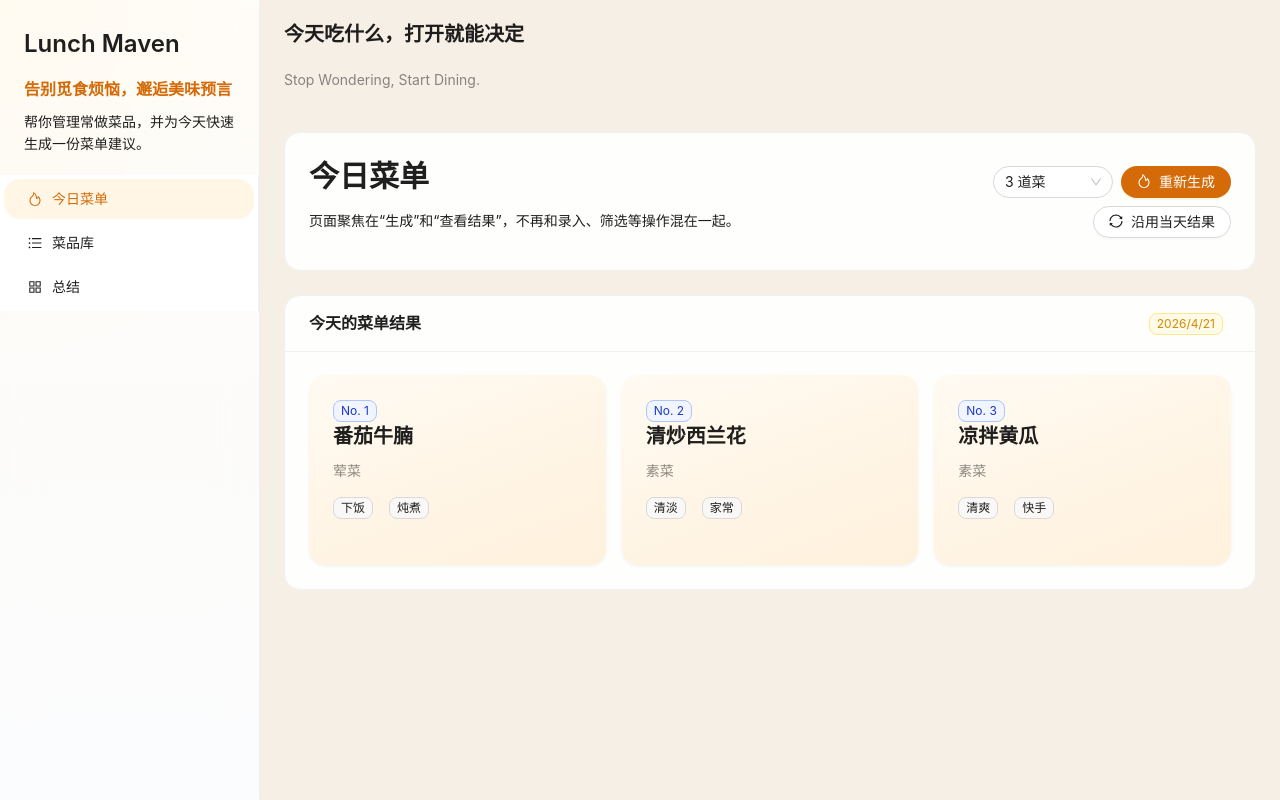
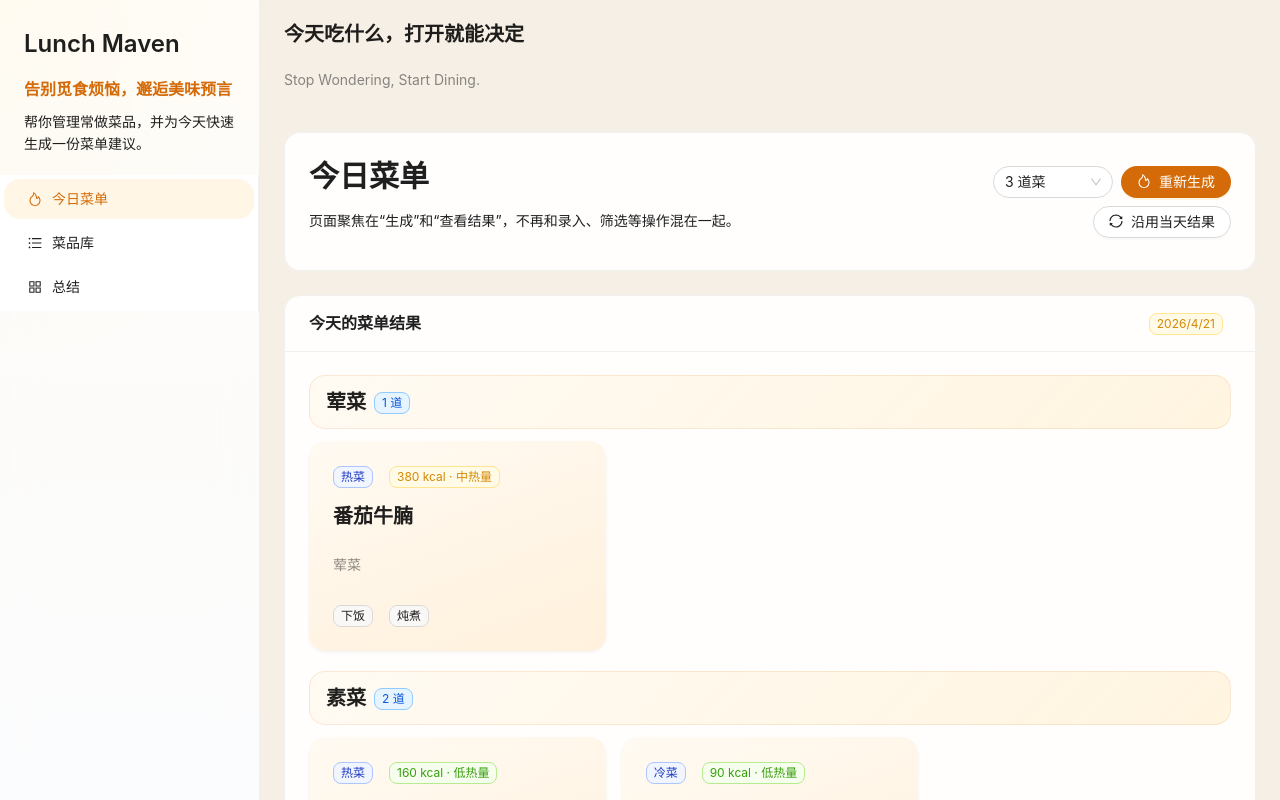
Before and after one commit to Cdream-l/LunchMaven, a React (Vite) app: page /generator in a window 1280 px wide. Shown: the top 800 px of the page. Built offline with nearby package versions, Linux system fonts and the light colour scheme.

Commit message:
feat: 优化菜单生成页面，增加卡路里分类和样式调整

```diff
--- a/src/pages/GeneratorPage.jsx
+++ b/src/pages/GeneratorPage.jsx
@@ -1,9 +1,34 @@
 import { FireOutlined, SyncOutlined } from '@ant-design/icons'
 import { Button, Card, Col, Empty, Row, Select, Space, Tag, Typography } from 'antd'
+import { useMemo } from 'react'
 import { useLunch } from '../context/LunchContext'
+
+function getCaloriesLevelMeta(calories) {
+  if (calories <= 220) {
+    return { color: 'green', label: '低热量' }
+  }
+
+  if (calories <= 450) {
+    return { color: 'gold', label: '中热量' }
+  }
+
+  return { color: 'red', label: '高热量' }
+}
 
 export default function GeneratorPage() {
   const { dailyMenu, generateMenu, menuCount, setMenuCount, todayKey } = useLunch()
+  const groupedMenu = useMemo(() => {
+    return dailyMenu.items.reduce((groups, dish) => {
+      const category = dish.category || '未分类'
+
+      if (!groups[category]) {
+        groups[category] = []
+      }
+
+      groups[category].push(dish)
+      return groups
+    }, {})
+  }, [dailyMenu.items])
 
   return (
     <Space direction="vertical" size={24} className="page-stack">
@@ -39,20 +64,49 @@ export default function GeneratorPage() {
         extra={<Tag color="gold">{dailyMenu.date}</Tag>}
       >
         {dailyMenu.items.length ? (
+          <Space direction="vertical" size={20} style={{ width: '100%' }}>
+            {Object.entries(groupedMenu).map(([category, dishes]) => (
+              <section key={category} className="menu-category-section">
+                <div className="menu-category-header">
+                  <Space wrap>
+                    <Typography.Title level={4} style={{ margin: 0 }}>
+                      {category}
+                    </Typography.Title>
+                    <Tag color="blue">{dishes.length} 道</Tag>
+                  </Space>
+                </div>
+
                 <Row gutter={[16, 16]}>
-            {dailyMenu.items.map((dish, index) => (
+                  {dishes.map((dish) => {
+                    const caloriesMeta = getCaloriesLevelMeta(dish.calories)
+
+                    return (
                       <Col xs={24} md={12} xl={8} key={dish.id}>
                         <Card className="menu-result-card" bordered={false}>
-                  <Tag color="geekblue">No. {index + 1}</Tag>
+                          <Space wrap>
+                            <Tag color="geekblue">{dish.servingTemperature || '待定温度'}</Tag>
+                            <Tag color={caloriesMeta.color}>
+                              {dish.calories} kcal · {caloriesMeta.label}
+                            </Tag>
+                            {caloriesMeta.label === '高热量' ? <Tag color="volcano">高热量提醒</Tag> : null}
+                          </Space>
                           <Typography.Title level={4}>{dish.name}</Typography.Title>
                           <Typography.Paragraph type="secondary">{dish.category}</Typography.Paragraph>
                           <Space wrap>
-                    {dish.tags.length ? dish.tags.map((tag) => <Tag key={`${dish.id}-${tag}`}>{tag}</Tag>) : <Tag>待补充标签</Tag>}
+                            {dish.tags.length ? (
+                              dish.tags.map((tag) => <Tag key={`${dish.id}-${tag}`}>{tag}</Tag>)
+                            ) : (
+                              <Tag>待补充标签</Tag>
+                            )}
                           </Space>
                         </Card>
                       </Col>
+                    )
+                  })}
+                </Row>
+              </section>
             ))}
-          </Row>
+          </Space>
         ) : (
           <Empty description="还没有可生成的菜品，先去菜品库添加内容吧" />
         )}
--- a/src/styles.css
+++ b/src/styles.css
@@ -120,6 +120,24 @@ body {
   box-shadow: inset 0 0 0 1px rgba(212, 107, 8, 0.08);
 }
 
+.menu-category-section {
+  width: 100%;
+}
+
+.menu-category-header {
+  margin-bottom: 12px;
+  padding: 12px 16px;
+  border: 1px solid rgba(212, 107, 8, 0.12);
+  border-radius: 16px;
+  background: linear-gradient(135deg, rgba(255, 250, 242, 0.96), rgba(255, 243, 220, 0.88));
+}
+
+.menu-result-card .ant-card-body {
+  display: flex;
+  flex-direction: column;
+  gap: 14px;
+}
+
 @media (max-width: 767px) {
   .app-header {
     padding: 16px 16px 8px;
```
Lines whose indentation alone changed are shown as unchanged.
